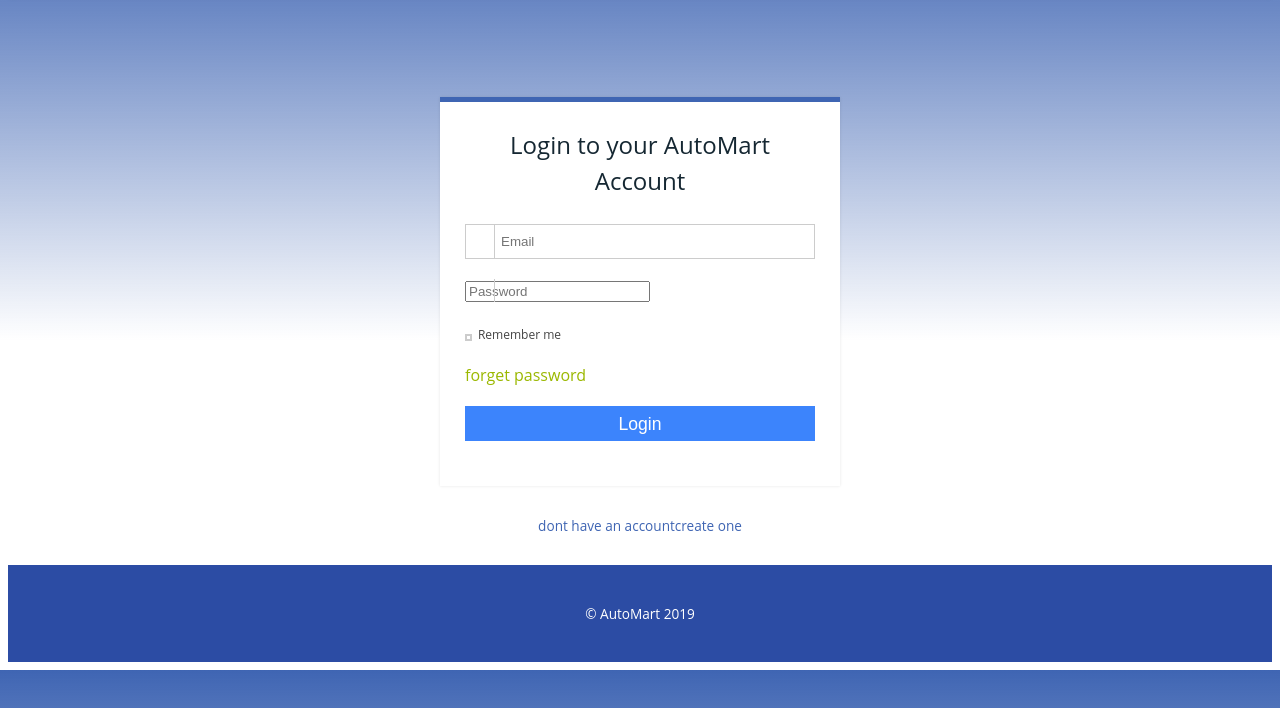
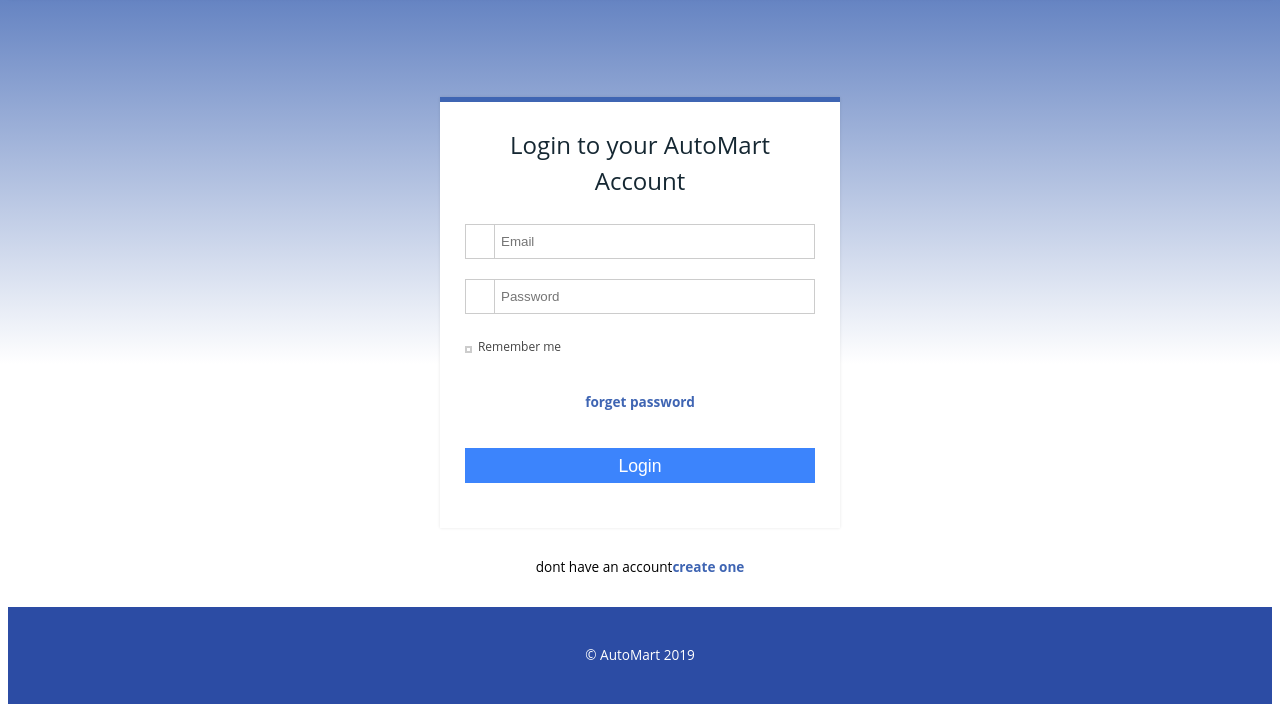
Before and after one commit to salviosage/AutoMart, a plain HTML site: page UI/pages/login.html in a window 1280 px wide. Shown: the part 92-804 px from the top of the page. Drawn offline with Linux system fonts and the light colour scheme.

Commit message:
feature(reset-password):end reset password interaction
add css to style and make user friendlly authantication and reset password pages

[End #165947023]

```diff
--- a/UI/css/style.css
+++ b/UI/css/style.css
@@ -421,6 +421,14 @@
    ---------------------*/
 
 
+
+
+
+
+
+
+
+
   .form_wrapper {
     background: #fff;
     width: 400px;
@@ -495,7 +503,7 @@
   .form_wrapper .textarea_field > span > i {
     padding-top: 10px;
   }
-  .form_wrapper input[type="text"], .form_wrapper input[type="email"], .form_wrapper input[type="password"]  .form_wrapper input[type="number"] {
+  .form_wrapper input[type="text"], .form_wrapper input[type="email"], .form_wrapper input[type="password"] , .form_wrapper input[type="number"] {
     width: 100%;
     padding: 8px 10px 9px 35px;
     height: 35px;
@@ -507,10 +515,10 @@
     -ms-transition: all 0.3s ease-in-out;
     transition: all 0.3s ease-in-out;
   }
-  .form_wrapper input[type="text"]:hover, .form_wrapper input[type="email"]:hover, .form_wrapper input[type="password"]:hover .form_wrapper input[type="number"] {
+  .form_wrapper input[type="text"]:hover, .form_wrapper input[type="email"]:hover, .form_wrapper input[type="password"]:hover, .form_wrapper input[type="number"] {
     background: #fafafa;
   }
-  .form_wrapper input[type="text"]:focus, .form_wrapper input[type="email"]:focus, .form_wrapper input[type="password"]:focus .form_wrapper input[type="number"]:focus {
+  .form_wrapper input[type="text"]:focus, .form_wrapper input[type="email"]:focus, .form_wrapper input[type="password"]:focus, .form_wrapper input[type="number"]:focus {
     -webkit-box-shadow: 0 0 2px 1px rgba(255, 169, 0, 0.5);
     -moz-box-shadow: 0 0 2px 1px rgba(255, 169, 0, 0.5);
     box-shadow: 0 0 2px 1px rgba(255, 169, 0, 0.5);
@@ -669,9 +677,10 @@
     z-index: 1;
     text-align: center;
     padding: 15px;
-    color: #3F65B3;
+    color: black;
   }
   .form__footer a {
+    font-weight: bold;
     color: #3F65B3;
   }
   @-webkit-keyframes check {
--- a/UI/pages/login.html
+++ b/UI/pages/login.html
@@ -62,7 +62,8 @@
                                                       <label for="cb2">Remember me</label>
                                                   </div>
                                                   <div class="input_field ">
-                                                        <a href="resetpassword.html" target="new"> forget password</a>
+
+                                                        <p class="form__footer"><a href="resetpassword.html" target="new"> forget password</a></p>
                                                     </div>
 
                                                   <input class="button" type="submit" value="Login" />
@@ -74,7 +75,7 @@
 
                                       <p class="form__footer">dont have an account<a href="signup.html" target="_blank">create one</a></p>
 
-                      <footer class="footer__page">
+                      <footer class="footer__page ">
 
                                      <div class="footerContainer">
                                                 <p class="copyright">© AutoMart 2019</p>
```
Also changed, not shown: UI/pages/resetpassword.html (+1 -1 lines).
